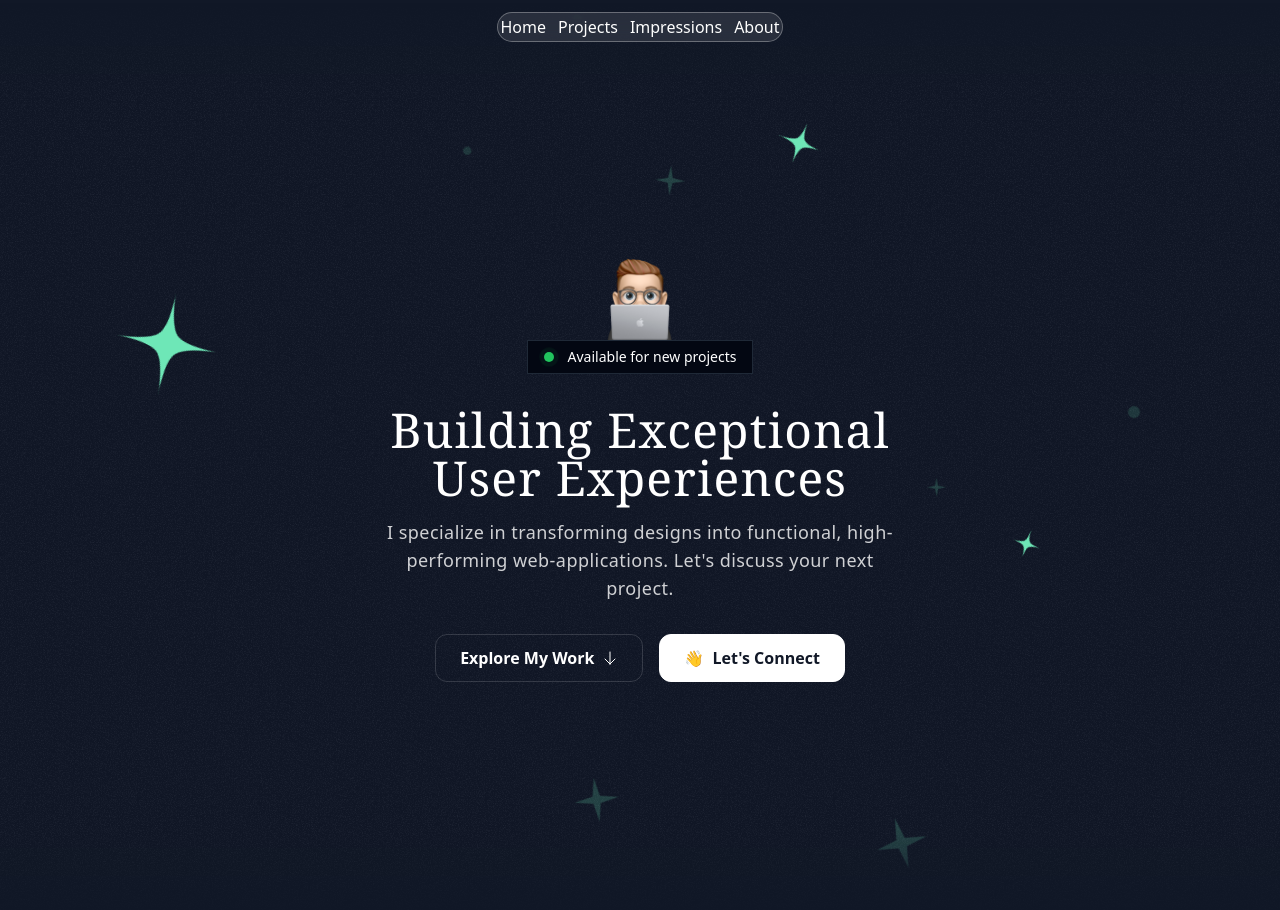
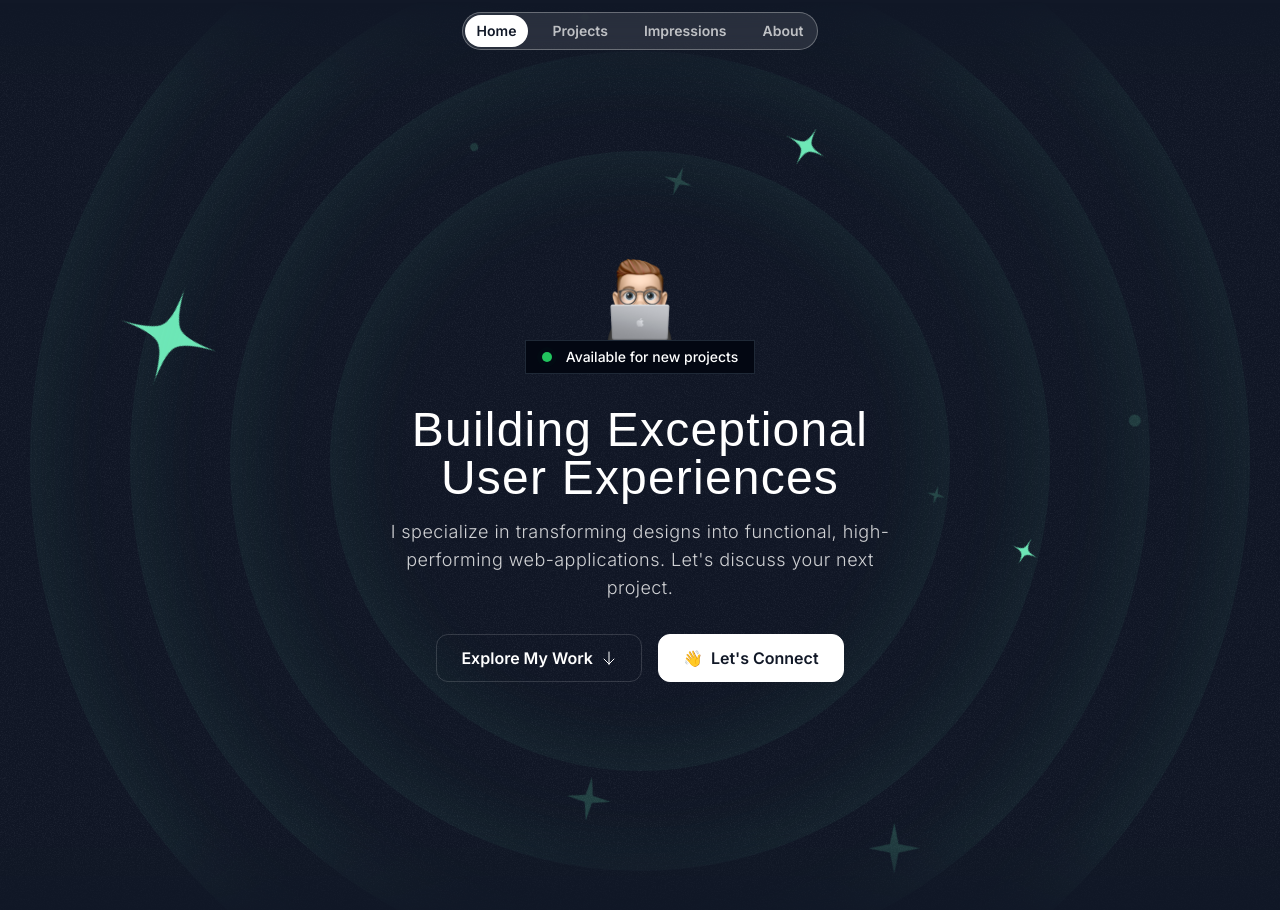
Before and after one commit to hemant2807/My-Portfolio, a Next.js app: page / in a window 1280 px wide. Shown: the top 910 px of the page. Built offline with nearby package versions, Linux system fonts and the light colour scheme; a web font is replaced by a local one.

Commit message:
updated global.css

```diff
--- a/src/app/globals.css
+++ b/src/app/globals.css
@@ -2,45 +2,25 @@
 @tailwind components;
 @tailwind utilities;
 
-:root {
-  --background: #ffffff;
-  --foreground: #171717;
+@layer base {
+    .nav-item {
+        @apply px-3 py-1.5 rounded-full text-white/70 text-sm font-semibold
+        hover:bg-white/10 hover:text-white transition-colors duration-200;
+    }
+
+    .nav-highlighted {
+        @apply bg-white text-gray-900 hover:bg-white/70 hover:text-gray-900;
+    }
+
+    .hero-ring {
+        @apply absolute inset-0 border-2 rounded-full top-1/2 left-1/2
+        -translate-x-1/2 -translate-y-1/2 border-emerald-300/5
+        shadow-[0_0_80px_inset] shadow-emerald-300/10;
+    }
 }
 
-@media (prefers-color-scheme: dark) {
-  :root {
-    --background: #0a0a0a;
-    --foreground: #ededed;
-  }
+@layer utilities {
+    .container {
+        @apply lg:max-w-5xl;
+    }
 }
-
-html,
-body {
-  max-width: 100vw;
-  overflow-x: hidden;
-}
-
-body {
-  color: var(--foreground);
-  background: var(--background);
-  font-family: Arial, Helvetica, sans-serif;
-  -webkit-font-smoothing: antialiased;
-  -moz-osx-font-smoothing: grayscale;
-}
-
-* {
-  box-sizing: border-box;
-  padding: 0;
-  margin: 0;
-}
-
-a {
-  color: inherit;
-  text-decoration: none;
-}
-
-@media (prefers-color-scheme: dark) {
-  html {
-    color-scheme: dark;
-  }
-}
--- a/tailwind.config.js
+++ /dev/null
@@ -1,12 +0,0 @@
-/** @type {import('tailwindcss').Config} */
-module.exports = {
-  content: [
-    "./src/app/**/*.{js,ts,jsx,tsx}",
-    "./src/components/**/*.{js,ts,jsx,tsx}",
-    "./src/sections/**/*.{js,ts,jsx,tsx}",
-  ],
-  theme: {
-    extend: {},
-  },
-  plugins: [],
-};
--- /dev/null
+++ b/tailwind.config.ts
@@ -0,0 +1,62 @@
+import type { Config } from "tailwindcss";
+
+const config: Config = {
+  content: [
+    "./src/pages/**/*.{js,ts,jsx,tsx,mdx}",
+    "./src/sections/**/*.{js,ts,jsx,tsx,mdx}",
+    "./src/components/**/*.{js,ts,jsx,tsx,mdx}",
+    "./src/app/**/*.{js,ts,jsx,tsx,mdx}",
+  ],
+  theme: {
+    screens: {
+      sm: "375px",
+      md: "768px",
+      lg: "1200px",
+    },
+    container: {
+      center: true,
+      padding: {
+        DEFAULT: "1rem",
+        md: "2rem",
+      },
+    },
+    extend: {
+      fontFamily: {
+        sans: "var(--font-sans)",
+        serif: "var(--font-serif)",
+      },
+      animation: {
+        "ping-large": "ping-large 1s ease-in-out infinite",
+        "scroll-left": "scroll-left 1s linear infinite",
+        "scroll-right": "scroll-right 1s linear infinite",
+      },
+      keyframes: {
+        "ping-large": {
+          "75%, 100%": {
+            transform: "scale(3)",
+            opacity: "0",
+          },
+        },
+        "scroll-left": {
+          "0%": {
+            transform: "translateX(0%)",
+          },
+          "100%": {
+            transform: "translateX(-50%)",
+          },
+        },
+        "scroll-right": {
+          "0%": {
+            transform: "translateX(-50%)",
+          },
+          "100%": {
+            transform: "translateX(0%)",
+          },
+        },
+      },
+    },
+  },
+  plugins: [],
+};
+
+export default config;
```
